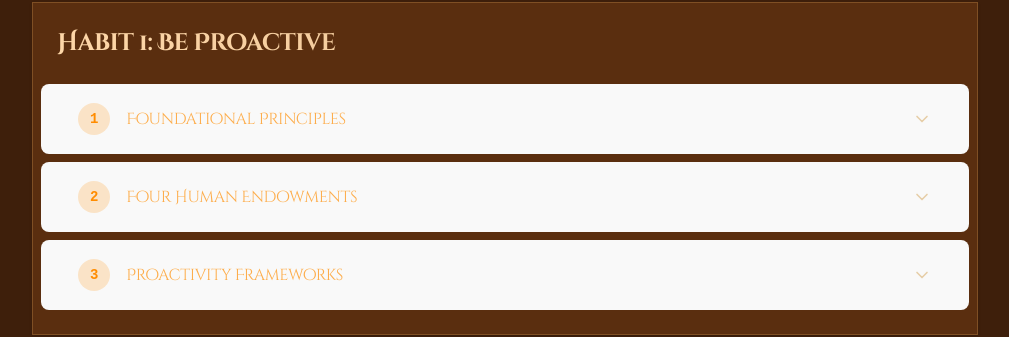
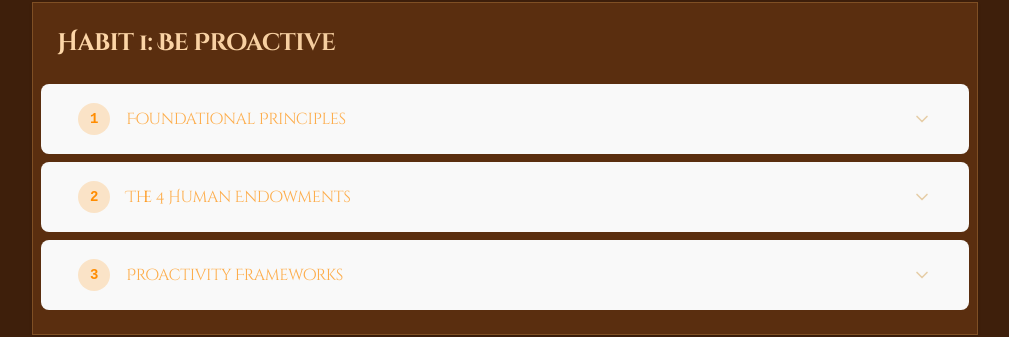
Before and after one commit to shan2new/principles, a React (Vite) app: page / in a window 1280 px wide. Shown: the part 1118-1455 px from the top of the page, without its empty margins (135-1144 px from the left). Built offline with nearby package versions, Linux system fonts and the light colour scheme.

Commit message:
chore: minor changes

```diff
--- a/src/data/habits.ts
+++ b/src/data/habits.ts
@@ -23,7 +23,7 @@ export const groups: Group[] = [
               { name: 'Temperance', desc: 'Self‑restraint and moderation in actions.' },
               { name: 'Modesty', desc: 'Letting character speak without ostentation.' }
             ]
-          }
+          },
         ]
       }
     ]
@@ -52,7 +52,7 @@ export const groups: Group[] = [
             ]
           },
           {
-            name: 'Four Human Endowments',
+            name: 'The 4 Human Endowments',
             principles: [
               {
                 name: 'Self‑Awareness',
```
